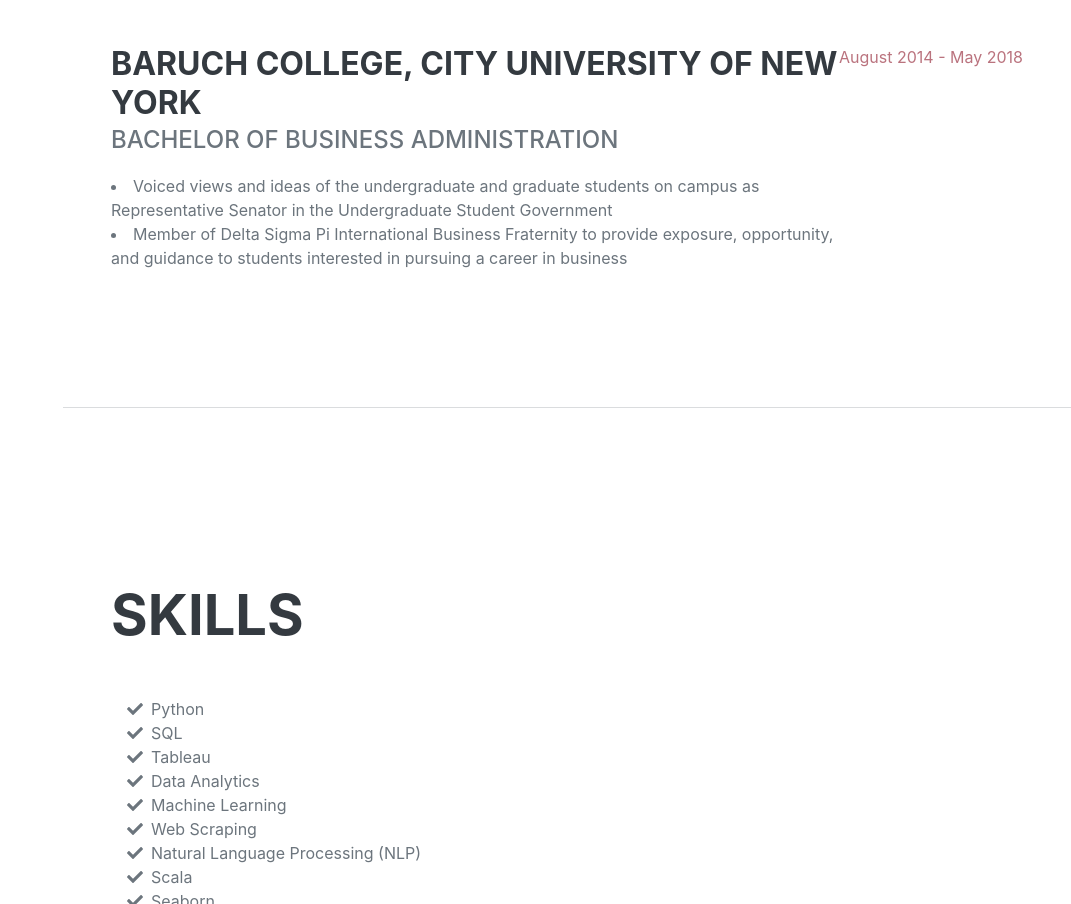
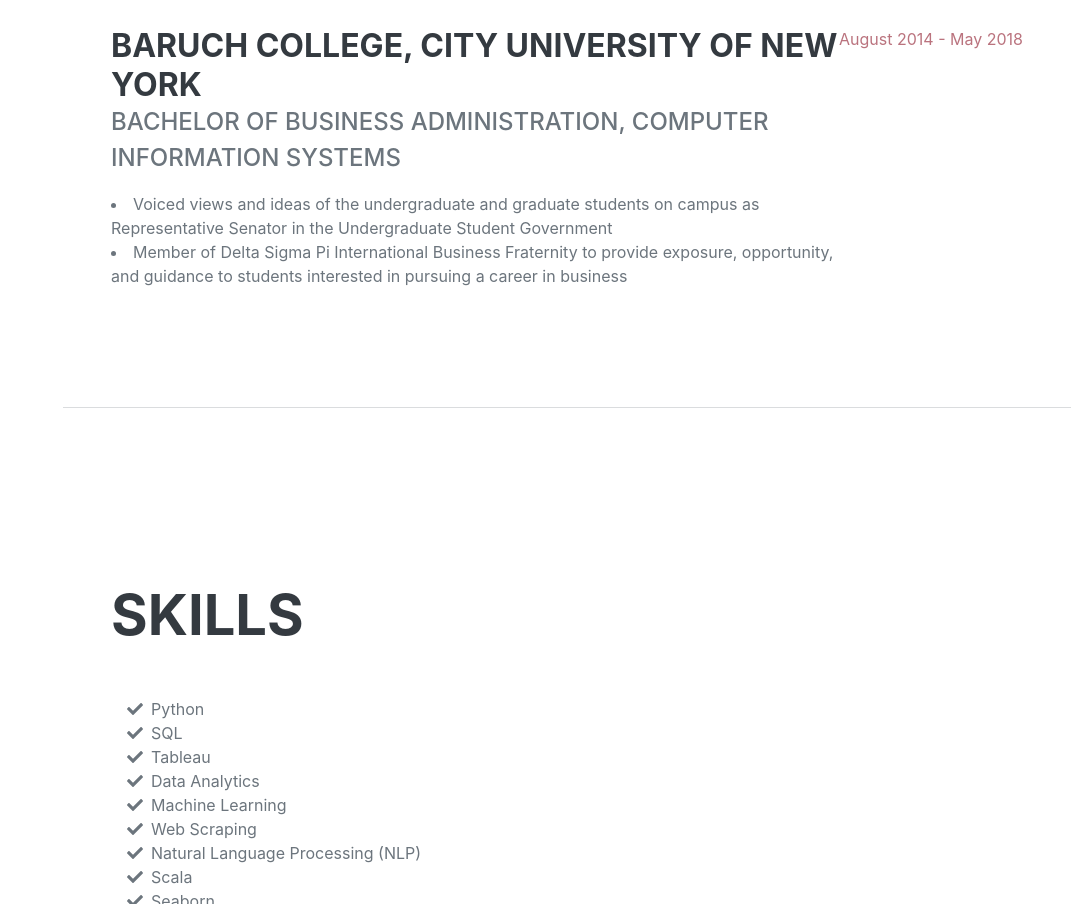
Before and after one commit to vleong1/vleong1.github.io, a plain HTML site: page index.html in a window 1280 px wide. Shown: the part 2716-3620 px from the top of the page, without its empty margins (209-1280 px from the left). Drawn offline with nearby package versions, Linux system fonts and the light colour scheme; a web font is replaced by a local one.

Commit message:
updating portfolio

```diff
--- a/index.html
+++ b/index.html
@@ -5,8 +5,8 @@
         <meta name="viewport" content="width=device-width, initial-scale=1, shrink-to-fit=no" />
         <meta name="description" content="" />
         <meta name="author" content="" />
-        <title>Resume - Start Bootstrap Theme</title>
-        <link rel="icon" type="image/x-icon" href="assets/img/favicon.ico" />
+        <title>Veronica Leong</title>
+        <link rel="icon" type="image/x-icon" href="assets/img/favicon.jpg" />
         <!-- Font Awesome icons (free version)-->
         <script src="https://use.fontawesome.com/releases/v5.15.3/js/all.js" crossorigin="anonymous"></script>
         <!-- Google fonts-->
@@ -126,7 +126,7 @@
                     <div class="d-flex flex-column flex-md-row justify-content-between">
                         <div class="flex-grow-1">
                             <h3 class="mb-0">Baruch College, City University of New York</h3>
-                            <div class="subheading mb-3">Bachelor of Business Administration</div>
+                            <div class="subheading mb-3">Bachelor of Business Administration, Computer Information Systems</div>
                             <li>Voiced views and ideas of the undergraduate and graduate students on campus as Representative Senator in the Undergraduate Student Government</li>
                             <li>Member of Delta Sigma Pi International Business Fraternity to provide exposure, opportunity, and guidance to students interested in pursuing a career in business</li>
                         </div>
```
Also changed, not shown: assets/img/favicon.JPG (added).
